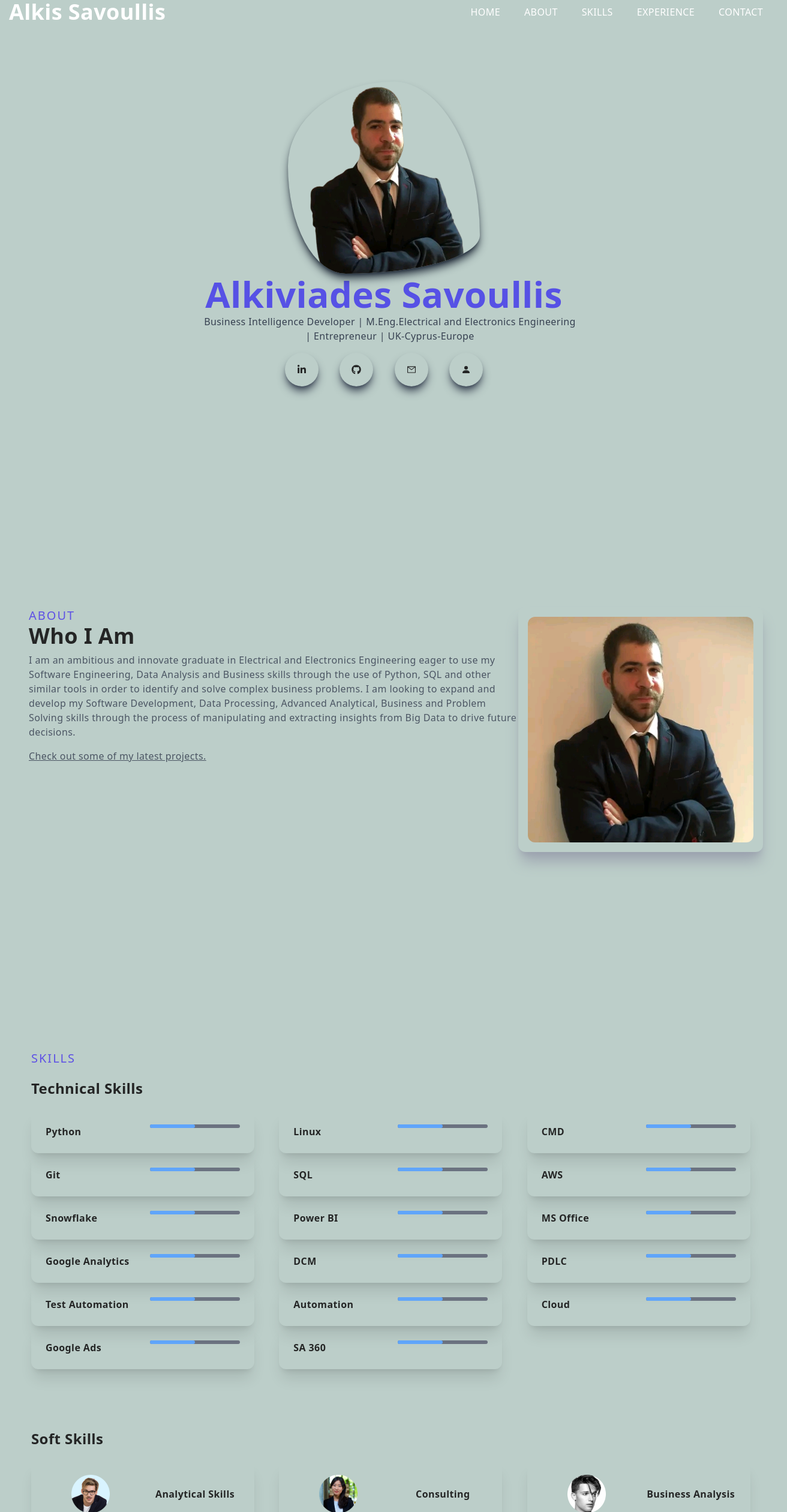
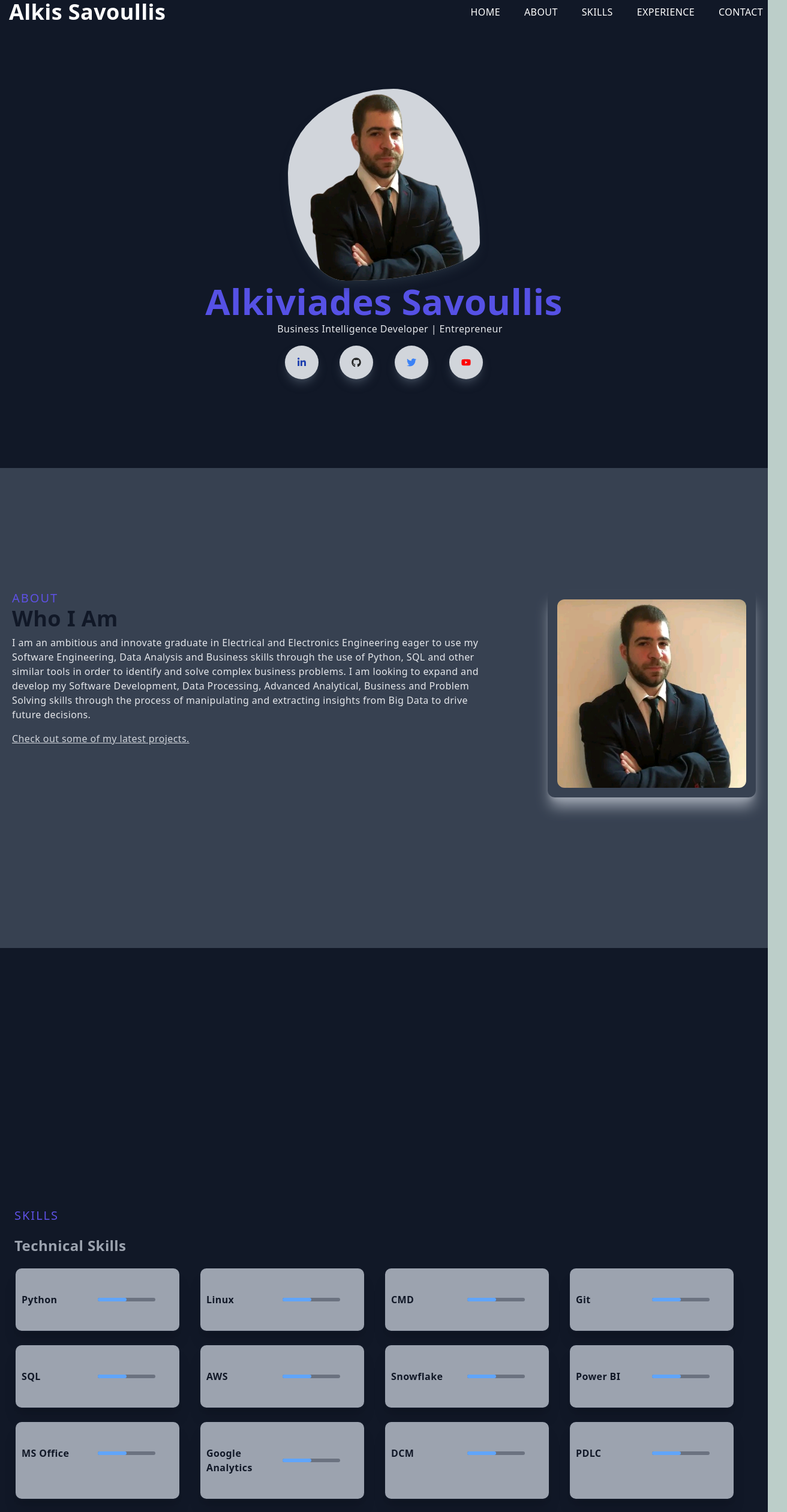
Before and after one commit to brilliantmakanju/Portfolio, a Next.js app: page / in a window 1280 px wide. Shown: the part 20-2540 px from the top of the page at 60% size, 1312 px wide, since content can reach past the window. Built offline with nearby package versions, Linux system fonts and the light colour scheme.

Commit message:
Made the necessary changes

```diff
--- a/component/About.jsx
+++ b/component/About.jsx
@@ -6,21 +6,21 @@ const Image = dynamic(() => import("next/image"))
 
 const About = () => {
     return (
-        <div className='w-screen md:h-screen p-2 flex items-center pt-20 mb-[20em] ' id='about'>
-            <div className='max-w-[1240px] md:ml-10 ml-2 m-auto md:grid md:grid-cols-3 gaps-8 '>
+        <div className='w-screen bg-gray-700 mx-auto h-screen p-2 flex items-center pt-20  pb-32 ' id='about'>
+            <div className='max-w-[1240px]  mx-auto md:grid md:grid-cols-3 gaps-8 xl:gap-[100px] '>
                 <div className='col-span-2'>
                     <p className='uppercase text-xl tracking-widest text-[#5e51e5] '>About</p>
-                    <h2>Who I Am</h2>
+                    <h2 className='text-gray-900' >Who I Am</h2>
                     {
                         AboutMe.map((value, id) => (
                             <>
-                                <p key={id} className='py-2 text-gray-600'>{value.overview}</p>
+                                <p key={id} className='py-2 text-gray-200'>{value.overview}</p>
 
                             </>
                         ))
                     }
                     <Link href="#projects" >
-                        <p className='py-2 text-gray-600 underline cursor-pointer ' >Check out some of my latest projects.</p>
+                        <p className='py-2 text-gray-300 underline cursor-pointer ' >Check out some of my latest projects.</p>
                     </Link>
                 </div>
                 <div className='w-full h-auto m-auto shadow-xl shadow-gray-400 rounded-xl flex items-center justify-center  p-4 hover:scale-[1.03] ease-in duration-300 '>
--- a/component/Intro.jsx
+++ b/component/Intro.jsx
@@ -4,41 +4,39 @@ import dynamic from 'next/dynamic'
 import { BriefIntro } from '../data'
 import { BsPersonFill } from 'react-icons/bs'
 import { AiOutlineMail } from 'react-icons/ai'
-import { FaLinkedinIn, FaGithub } from 'react-icons/fa'
+import { FaLinkedinIn, FaGithub, FaTwitter, FaYoutube } from 'react-icons/fa'
 
 const Image = dynamic(() => import("next/image"))
 
 const Intro = () => {
     return (
-        <div className='w-full h-screen text-center md:mb-0 mb-10' id='intro'>
+        <div className='w-screen h-screen mx-auto bg-gray-900 text-center md:mb-0 ' id='intro'>
             <div className='max-w-[1240px] w-full h-screen mx-auto p-2 flex flex-col justify-center items-center '>
 
                 <div className='sm:mt-[0] mt-[100px]'>
                     {
                         BriefIntro.map((Value) => (
                             <>
-                                <div className='relative shadow-lg shadow-gray-800 rounded-[5px] rounded-bl-[70px] rounded-br-[150px] rounded-tl-[100px] mx-auto w-[20rem] h-[20rem] hover:scale-[1.1] duration-300 md:mt-9 mt-0 overflow-hidden hover:border-[5px] ' style={{ borderRadius:" 55% 45% 70% 30% / 44% 80% 20% 56%  " }} >
+                                <div className='relative bg-gray-300 shadow-lg shadow-gray-800 rounded-[5px] rounded-bl-[70px] rounded-br-[150px] rounded-tl-[100px] mx-auto w-[20rem] h-[20rem] hover:scale-[1.1] duration-300 md:mt-9 mt-0 overflow-hidden hover:border-[5px] ' style={{ borderRadius: " 55% 45% 70% 30% / 44% 80% 20% 56%  " }} >
                                     <Image src="/projects/Alkis.png" fill className='absolute  object-cover ' />
                                 </div>
 
                                 {/* <p className='uppercase text-sm tracking-widest text-gray-500 ' >{Value.quote}</p> */}
                                 <h1 className='py-1  text-gray-700'><span className='text-[#5651e5] '>
                                     {Value.name}</span></h1>
-                                <p className=' md:w-[70%] md:px-[auto] pl-[20px] mx-[auto] text-gray-700'>{Value.role}</p>
+                                <p className=' md:w-[70%] md:px-[auto] pl-[20px] mx-[auto] text-gray-200'>{Value.role}</p>
                                 <div className='flex items-center justify-between max-w-[330px] m-auto py-4 ' >
-                                    <div className='rounded-full shadow-lg shadow-gray-700 p-5 cursor-pointer hover:scale-105 ease-in duration-300 '>
+                                    <div className='rounded-full shadow-lg bg-gray-300 text-blue-800 shadow-gray-700 p-5 cursor-pointer hover:scale-105 ease-in duration-300 '>
                                         <FaLinkedinIn />
                                     </div>
-                                    <Link href={Value.gitHub} >
-                                        <div className='rounded-full shadow-lg shadow-gray-700 p-5 cursor-pointer hover:scale-105 ease-in duration-300 '>
-                                            <FaGithub />
-                                        </div>
-                                    </Link>
-                                    <div className='rounded-full shadow-lg shadow-gray-700 p-5 cursor-pointer hover:scale-105 ease-in duration-300 '>
-                                        <AiOutlineMail />
+                                    <div className='rounded-full shadow-lg bg-gray-300 shadow-gray-700 p-5 cursor-pointer hover:scale-105 ease-in duration-300 '>
+                                        <FaGithub />
                                     </div>
-                                    <div className='rounded-full shadow-lg shadow-gray-700 p-5 cursor-pointer hover:scale-105 ease-in duration-300 '>
-                                        <BsPersonFill />
+                                    <div className='rounded-full shadow-lg bg-gray-300 text-blue-500 shadow-gray-700 p-5 cursor-pointer hover:scale-105 ease-in duration-300 '>
+                                        <FaTwitter />
+                                    </div>
+                                    <div className='rounded-full shadow-lg bg-gray-300 text-[red] shadow-gray-700 p-5 cursor-pointer hover:scale-105 ease-in duration-300 '>
+                                        <FaYoutube />
                                     </div>
                                 </div>
 
--- a/component/Nav.jsx
+++ b/component/Nav.jsx
@@ -38,7 +38,7 @@ const Nav = () => {
     return (
         <nav className={` ${router.pathname === '/Experience' ? 'fixed top-0  ' : ''}  ease-in duration-100 transition-colors ${fixed ? "fixed w-full h-20 shadow-md z-[100]  bg-gray-900 shadow-gray-900  border-b-2 border-[black]" : " fixed w-full h-20 z-[100] "} `}>
             <div className='flex text-white justify-between items-center w-full h-full pl-[15px] px-2 2xl:px-16 '>
-                <h2>
+                <h2  >
                     Alkis Savoullis
                 </h2>
                 <div>
@@ -64,7 +64,7 @@ const Nav = () => {
                             </li>
                         </Link>
                         <Link
-                            href='/#skills'
+                            href='/#skill'
                             prefetch={false}
                         >
                             <li
--- a/component/Skills.jsx
+++ b/component/Skills.jsx
@@ -5,22 +5,22 @@ const Image = dynamic(() => import("next/image"))
 
 const Skills = () => {
     return (
-        <div className='w-full md:ml-[2em] lg:h-screen p-2 ' id='skills'>
-            <div className='max-w-[1240px] mx-auto flex flex-col justify-center h-full ' >
+        <div className='w-screen bg-gray-900 h-auto mx-auto  md:pt-[15em] lg:pt-[15em] xl:pt-[19em] md:px-6 px-7 lg:px-6 ' id='skill'>
+            <div className='max-w-[1240px] mx-auto justify-center h-auto pt-32 ' >
                 <p className='text-xl tracking-widest uppercase text-[#5e51e5] ' >Skills</p>
-                <h3 className='my-5 text-2xl ' >Technical Skills</h3>
+                <h3 className='my-5 text-gray-400 text-2xl ' >Technical Skills</h3>
                 <div className='flex flex-col mb-[5em] '>
-                    <div className='grid md:grid-cols-2 lg:grid-cols-3 '>
+                    <div className='grid md:grid-cols-2 lg:grid-cols-3 xl:grid-cols-4 '>
                         {
                             TSkill.map((value, id) => (
                                 <>
-                                    <div key={id} className='p-6 md:w-[90%]  shadow-xl rounded-xl hover:scale-[1.03] ease-in duration-300  '>
-                                        <div className='grid grid-cols-2 gap-6 justify-center items-start'>
-                                            <div className='flex flex-col items-start justify-center' >
+                                    <div key={id} className='p-10 mb-5 md:w-[90%] border-[2px] bg-gray-400 border-gray-900 shadow-xl rounded-xl hover:scale-[1.03] ease-in duration-300  '>
+                                        <div className='flex flex-row  justify-between items-center '>
+                                            <div className='flex flex-col items-start justify-center w-[32vh] ml-[-30px]  ' >
                                                 <h3 className='capitalize' >{value.skillName}</h3>
                                             </div>
-                                            <div className='w-full bg-gray-500 rounded-full h-1.5 mb-4  '>
-                                                <div className='bg-blue-400 text-xs font-medium text-blue-700 p-0.5 leading-none h-1.5 rounded-full  ' style={{width:"50%"}} ></div>
+                                            <div className='w-full bg-gray-500 rounded-full h-1.5'>
+                                                <div className='bg-blue-400 text-xs font-medium text-blue-700 p-0.5 leading-none h-1.5 rounded-full  ' style={{ width: "50%" }} ></div>
                                             </div>
                                         </div>
                                     </div>
@@ -29,24 +29,19 @@ const Skills = () => {
                         }
                     </div>
                 </div>
-                <h3 className='my-5 text-2xl ' >Soft Skills</h3>
+                <h3 className='my-5 text-gray-400 text-2xl ' >Soft Skills</h3>
                 <div className="flex flex-col mb-[5em] ">
-                    <div className='grid md:grid-cols-2 lg:grid-cols-3 '>
+                    <div className='grid md:grid-cols-2 lg:grid-cols-2 '>
                         {
                             MySkill.map((value, id) => (
                                 <>
-                                    <div key={id} className='p-6 md:w-[90%]  shadow-xl rounded-xl hover:scale-[1.03] ease-in duration-300  '>
+                                    <div key={id} className='py-10 px-2 mb-5 md:w-[90%] border-[2px] bg-gray-400 border-gray-900 shadow-xl rounded-xl hover:scale-[1.03] ease-in duration-300 '>
                                         <div className='grid grid-cols-2 gap-6 justify-center items-center '>
-                                            <div className='m-auto' >
-                                                <Image
-                                                    width={64}
-                                                    height={64}
-                                                    src={value.skillImg}
-                                                    alt={value.skillName}
-                                                />
+                                            <div className='flex flex-col items-start justify-center w-[150%]' >
+                                                <h3 className='capitalize' >{value.skillName}</h3>
                                             </div>
-                                            <div className='flex flex-col items-center justify-center' >
-                                                <h3 className='capitalize' >{value.skillName}</h3>
+                                            <div className='w-full bg-gray-500  rounded-full h-1.5  '>
+                                                <div className='bg-blue-400 text-xs font-medium text-blue-700 p-0.5 leading-none h-1.5 rounded-full  ' style={{ width: "50%" }} ></div>
                                             </div>
                                         </div>
                                     </div>
--- a/data.js
+++ b/data.js
@@ -2,7 +2,7 @@ export const BriefIntro = [
   {
     name: "Alkiviades Savoullis",
     quote: "Let's Build the Future",
-    role: "Business Intelligence Developer | M.Eng.Electrical and Electronics Engineering | Entrepreneur | UK-Cyprus-Europe ",
+    role: "Business Intelligence Developer | Entrepreneur",
     overview: " ",
     // social: [
     gitHub: "https://github.com",
--- a/pages/index.js
+++ b/pages/index.js
@@ -25,7 +25,7 @@ export default function Home() {
         <Intro />
         <About />
         <Skills />
-        <Contact />
+        {/* <Contact /> */}
         <Topscroll />
       </main>
       {/* <Footer /> */}
--- a/public/Global.css
+++ b/public/Global.css
@@ -2,51 +2,78 @@
 @tailwind utilities;
 @tailwind components;
 
-
-html{
+html {
   overflow-x: hidden;
   scroll-behavior: smooth;
 }
 
-/* body{
-    background-color: rgba(85, 78, 78, 0.658);
-} */
-
-
-@layer base{
-    body{
-        @apply bg-[#bccec9] text-[#242525] tracking-wide
+@layer base {
+  body {
+    @apply bg-[#bccec9] text-[#242525] tracking-wide;
   }
 
-    h1, h2, h3, h4, h5, h6{
-        @apply font-bold
+  h1,
+  h2,
+  h3,
+  h4,
+  h5,
+  h6 {
+    @apply font-bold;
   }
 
-    h1{
-        @apply text-4xl sm:text-5xl md:text-6xl
+  h1 {
+    @apply text-4xl sm:text-5xl md:text-6xl;
   }
 
-    h2{
-        @apply text-3xl sm:text-4xl
+  h2 {
+    @apply text-3xl sm:text-4xl;
+  }
+
+  h3 {
+    @apply text-gray-900;
   }
 
   /* nav{
         @apply z-[500]
     } */
 
-    li{
-        @apply cursor-pointer
+  li {
+    @apply cursor-pointer;
   }
 
-    button{
-        @apply shadow-xl shadow-gray-400 rounded-xl uppercase bg-gradient-to-r from-[#5e51e5] to-[#635bbd] text-white
+  button {
+    @apply shadow-xl shadow-gray-400 rounded-xl uppercase bg-gradient-to-r from-[#5e51e5] to-[#635bbd] text-white;
   }
 }
 
+.h2header {
+  background: radial-gradient(red, blue, orange);
+  -webkit-background-clip: text;
+  color: transparent;
+  animation: back 1s infinite ease-in-out;
+}
 
-/* nav{
+@keyframes back {
+  0% {
+    background-position: 0% 0%;
+  }
+  25% {
+    background-position: 0% 100%;
+  }
+  50% {
+    background-position: 100% 100%;
+  }
+  75% {
+    background-position: 100% 0%;
+  }
+  100% {
+    background-position: 0% 0%;
+  }
+}
+
+ nav{
     z-index: 99999;
-} */
+}
 
 .popup{
     animation: popUp .8s forwards ease-in-out;
```
Also changed, not shown: component/Contact.jsx (+6 -6 lines). Lines whose indentation alone changed are shown as unchanged.
